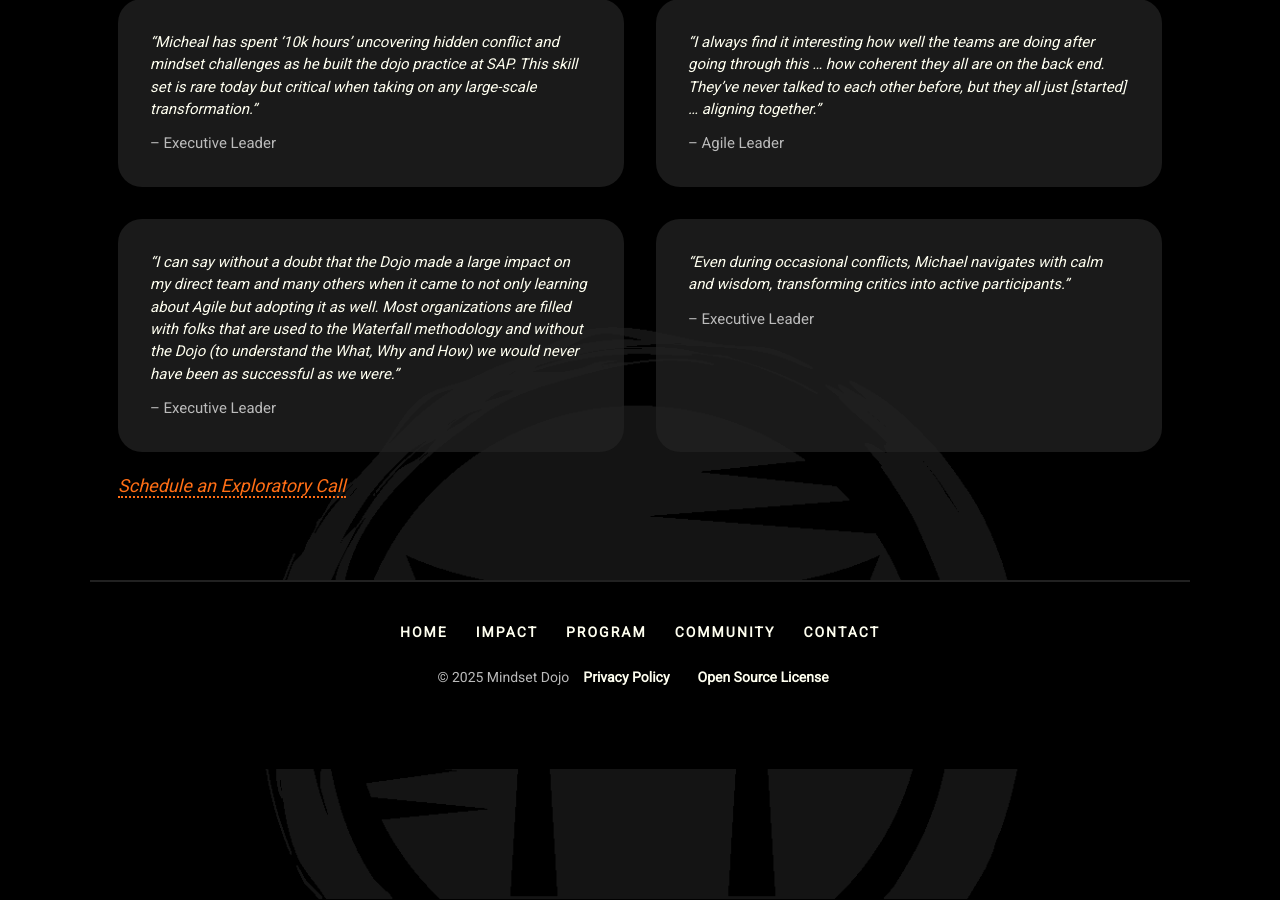
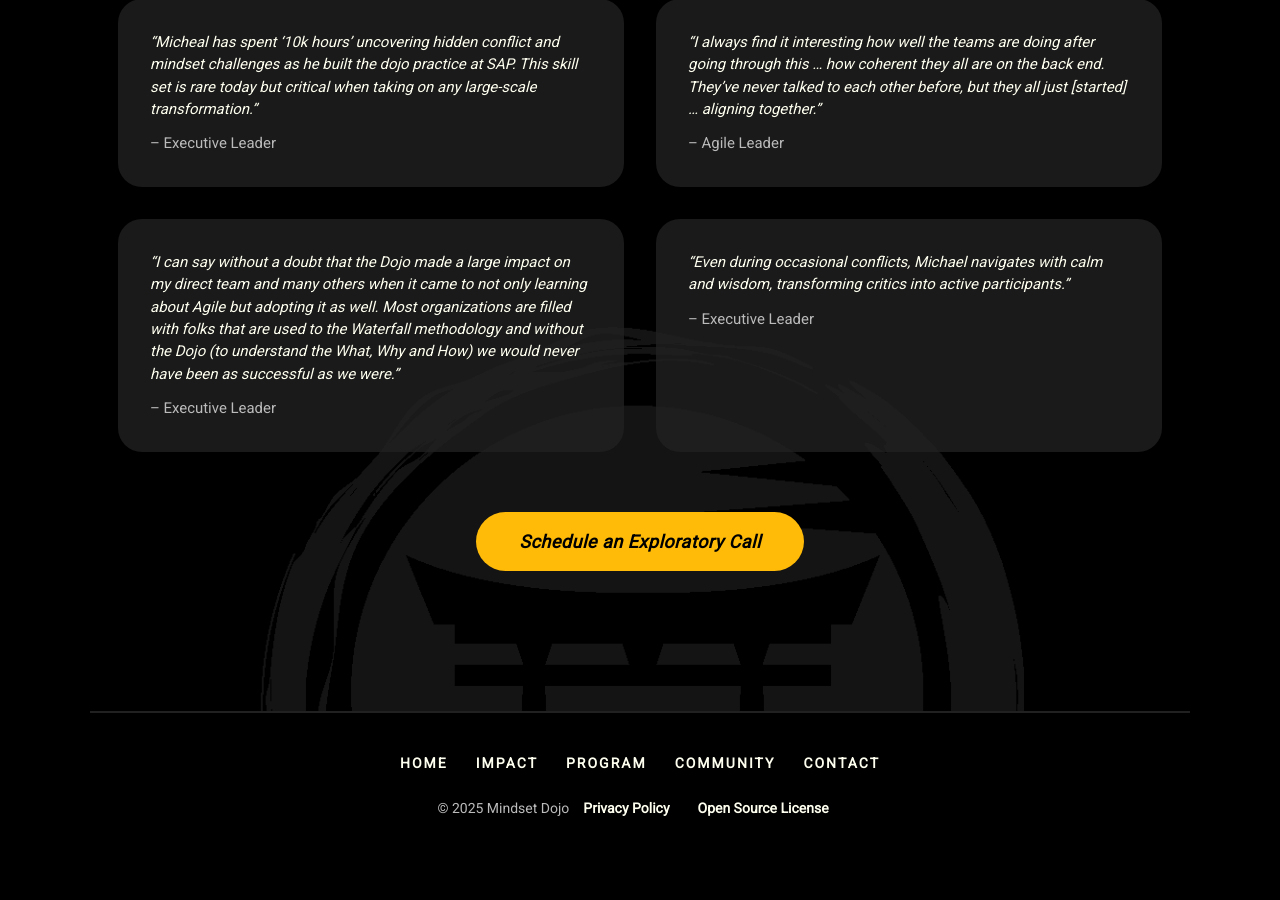
Before and after one commit to mindset-dojo/mindset-dojo.github.io, a Jekyll site: the page built from impact.md, in a window 1280 px wide and 900 px high, scrolled down 3311 px. Built offline with Jekyll 4.4.1, drawn with Linux system fonts in a browser that asks for light colours; some web fonts are replaced.

Commit message:
Changed plain hyperlink into button for "Schedule an Exploratory Call" at bottom of impact.md.

```diff
--- a/impact.md
+++ b/impact.md
@@ -96,4 +96,6 @@ css_id: impact
 		<footer>&#8211; Executive Leader</footer>
 	</blockquote>
 </section>
-<a href="{{site.connect_url}}" target="_blank">Schedule an Exploratory Call</a>
+<div class="md-cta-group">
+    <a href="{{site.connect_url}}" target="_blank">Schedule an Exploratory Call</a>
+</div>
```
